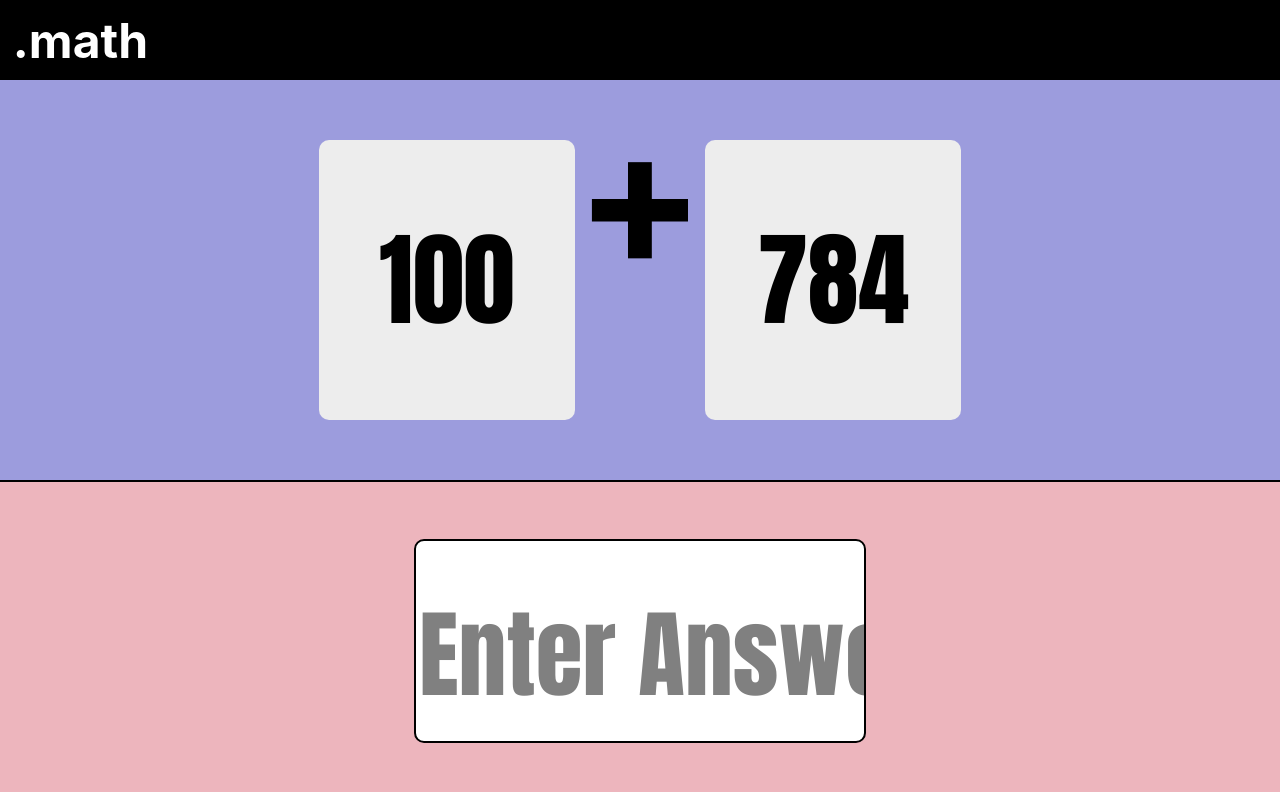
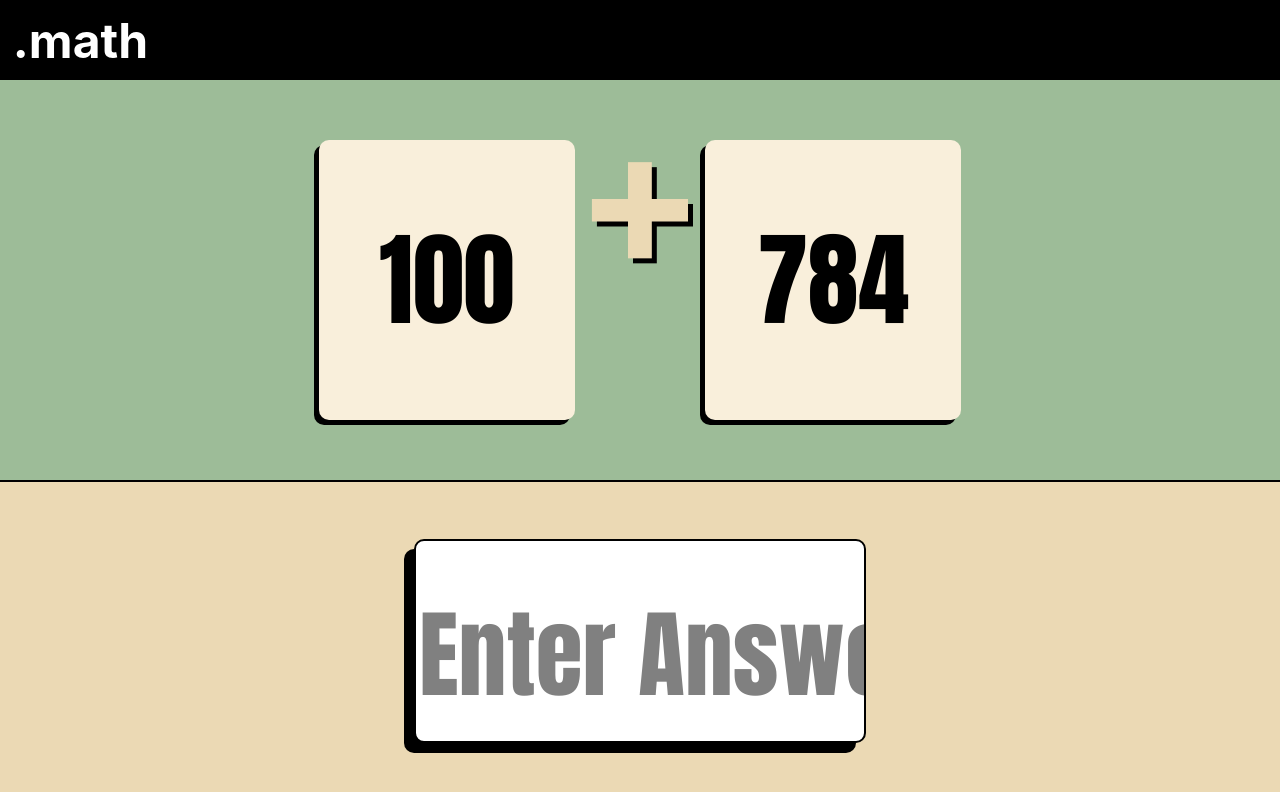
Before and after one commit to hitakritgoplani/math-web-app, a React (Create React App) app in the folder frontend/: page /addition in a window 1280 px wide. Shown: the top 792 px of the page. Built offline with nearby package versions, Linux system fonts and the light colour scheme.

Commit message:
color changes

```diff
--- a/frontend/src/pages/Add.js
+++ b/frontend/src/pages/Add.js
@@ -24,7 +24,7 @@ export default function Add() {
             <div className='add-root'>
                 <div className='add-question'>
                     <Question number={question1}/>
-                    <div style={{textAlign:"center", height:"inherit", fontSize:"15vw"}}><strong>&#43;</strong></div>
+                    <div style={{textAlign:"center", textShadow:"black 5px 5px", color:"#EBD9B4", height:"inherit", fontSize:"15vw"}}><strong>&#43;</strong></div>
                     <Question number={question2}/>
                 </div>
                 <Line />
--- a/frontend/src/pages/Home.js
+++ b/frontend/src/pages/Home.js
@@ -10,12 +10,12 @@ export default function Home() {
             <Header />
             <div className='home-content'>
                 <div className='top'>
-                    <Tile hoverColor="#f58d9c" name="addition" color="#EDB5BD"></Tile>
+                    <Tile hoverColor="#638889" name="addition" color="#a4bfc0"></Tile>
                     <Tile hoverColor="#8080ee" name="counting" color="#9C9CDD"></Tile>
                 </div>
                 <div className='bottom'>
                     <Tile hoverColor="#8080ee" name="multiplication" color="#9C9CDD"></Tile>
-                    <Tile hoverColor="#f58d9c" name="comparison" color="#EDB5BD"></Tile>
+                    <Tile hoverColor="#638889" name="comparison" color="#a4bfc0"></Tile>
                 </div>
             </div>
         </div>
--- a/frontend/src/pages/Multiply.js
+++ b/frontend/src/pages/Multiply.js
@@ -22,13 +22,13 @@ export default function Multiply() {
         <div>
             <Header />
             <div className='add-root'>
-                <div className='add-question'>
+                <div style={{backgroundColor:"#9C9CDD"}} className='add-question'>
                     <Question number={question1}/>
                     <div style={{textAlign:"center", height:"inherit", fontSize:"15vw"}}><strong>&times;</strong></div>
                     <Question number={question2}/>
                 </div>
                 <Line />
-                <div className='add-answer'>
+                <div style={{backgroundColor:"#EDB5BD"}} className='add-answer'>
                     <Answer styles={{width:"10vw"}} onEnterPressed={handleEnterPressed}/>
                 </div>
             </div>
--- a/frontend/src/styles/Add.css
+++ b/frontend/src/styles/Add.css
@@ -10,7 +10,7 @@
 	justify-content: center;
 	align-items: center;
     height: 50vh;
-	background-color: #9C9CDD;
+    background-color: #9DBC98;
 	width: 100%;
 }
 
@@ -19,7 +19,7 @@
 	flex-direction: column;
 	justify-content: center;
 	align-items: center;
+    background-color: #EBD9B4;
     height: 40vh;
-	background-color: #EDB5BD;
 	width: 100%;
 }
--- a/frontend/src/styles/Answer.css
+++ b/frontend/src/styles/Answer.css
@@ -8,6 +8,7 @@
     font-family: Impact, Haettenschweiler, 'Arial Narrow', sans-serif;
     /* font-weight: bold; */
     color: red;
+    box-shadow: black -10px 10px;
 }
 
 .answer-input::placeholder{
--- a/frontend/src/styles/Compare.css
+++ b/frontend/src/styles/Compare.css
@@ -8,12 +8,12 @@
 	/* flex-direction: column; */
 	justify-content: center;
 	align-items: center;
-	background-color: #9C9CDD;
+	background-color: #EBD9B4;
 	width: 50%;
 }
 
 #one{
-    background-color: #EDB5BD;
+    background-color: #9DBC98;
 }
 
 .signs{
--- a/frontend/src/styles/Operator.css
+++ b/frontend/src/styles/Operator.css
@@ -1,14 +1,16 @@
 .operator-root{
-    background-color: black;
+    background-color: #638889;
     width: 10vw;
     height: 20vh;
 	border-radius: 10px;
-	border: 1px solid black;
+	border: 1px solid #638889;
 	color: white;
     text-align: center;
 	cursor: pointer;
     font-size: 5vw;
+    /* border: 1px black solid; */
 	transition: transform 0.1s ease-in-out;
+    box-shadow: black -5px 5px;
 }
 
 .operator-root:active{
--- a/frontend/src/styles/Question.css
+++ b/frontend/src/styles/Question.css
@@ -1,5 +1,5 @@
 .question-root{
-    background-color: #EDEDED;
+    background-color: #F9EFDB;
     /* padding: 2px; */
     /* margin:17px; */
     width: 20vw;
@@ -11,4 +11,5 @@
     align-items: center;
     font-size: 4vw;
     font-family: Impact, Haettenschweiler, 'Arial Narrow', sans-serif;
+    box-shadow: black -5px 5px;
 }
```
